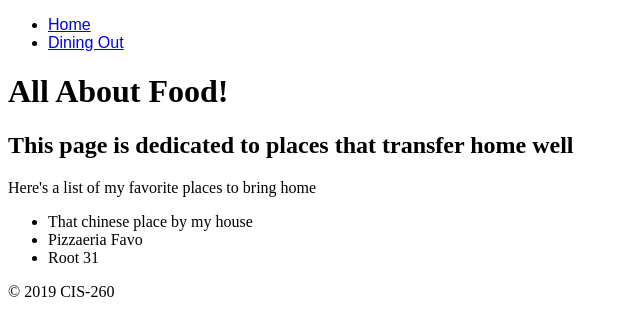
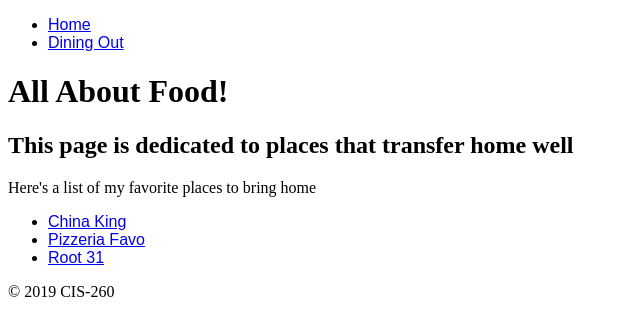
Before and after one commit to cdownin12/assignment1, a plain HTML site: page diningin.html in a window 1280 px wide. Shown: the whole page, without its empty margins (0-640 px from the left). Drawn offline with Linux system fonts and the light colour scheme.

Commit message:
Updated for Homework

```diff
--- a/diningin.html
+++ b/diningin.html
@@ -18,20 +18,18 @@
 
     </header>
 
-
     <main>
         <h1>All About Food!</h1>
         <h2>This page is dedicated to places that transfer home well</h2>
 
         <p>Here's a list of my favorite places to bring home</p>
         <ul>
-            <li>That chinese place by my house </li>
-            <li>Pizzaeria Favo</li>
-            <li>Root 31</li>
+            <li><a href="http://www.chinakingkitchen.com/" target=_blank>China King</a></li>
+            <li><a href="http://www.pizzeriafavo.com/" target = _blank>Pizzeria Favo</a></li>
+            <li><a href="http://root31.com/" target=_blank>Root 31</a></li>
         </ul>
 
     </main>
-
 
     <footer>
         <p>&copy; 2019 CIS-260</p>
```
